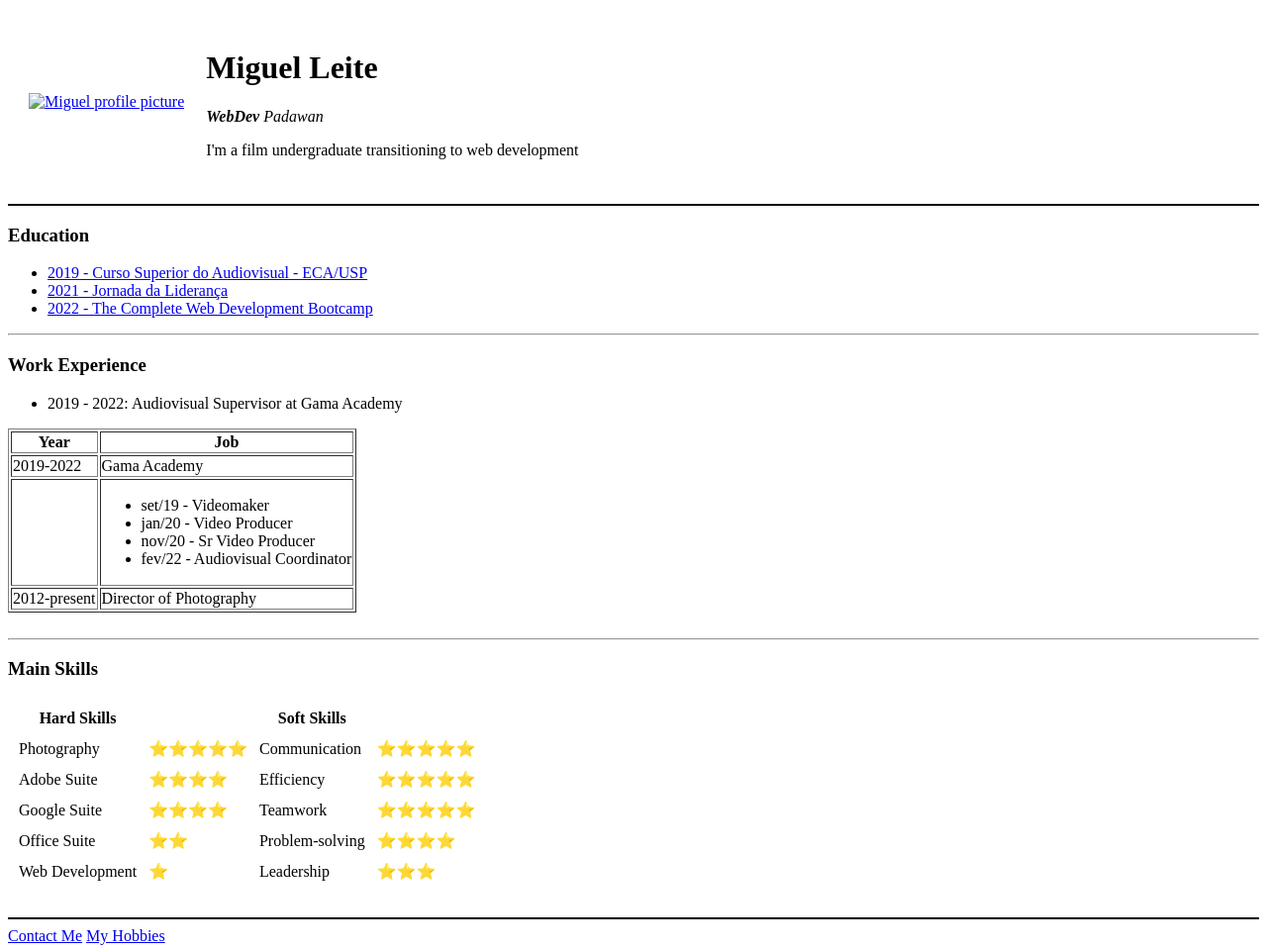
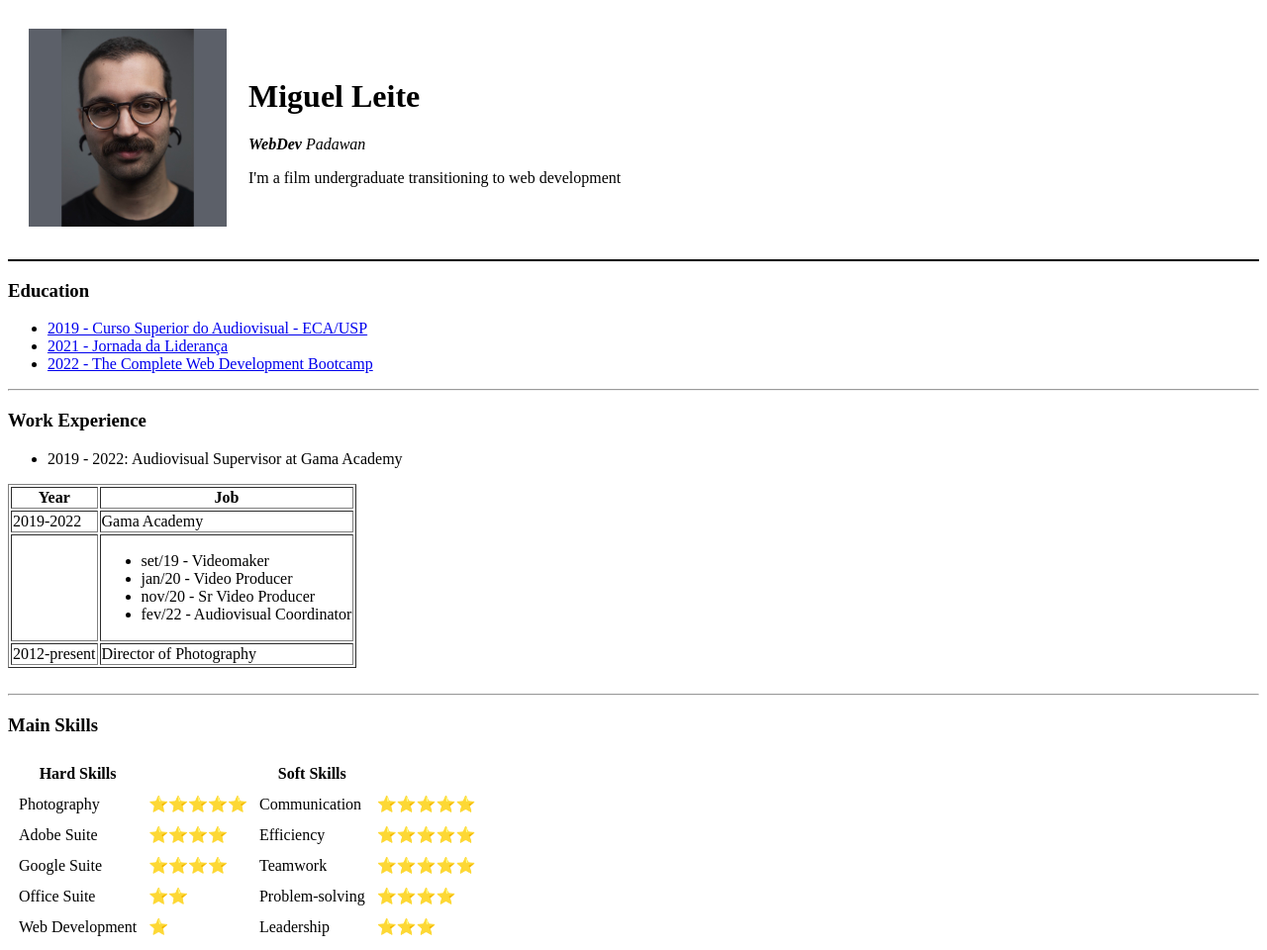
Before and after one commit to miguells1/cv, a plain HTML site: page index.html in a window 1280 px wide. Shown: the top 960 px of the page at 99% size. Drawn offline with Linux system fonts and the light colour scheme.

Commit message:
Update index.html

```diff
--- a/index.html
+++ b/index.html
@@ -10,7 +10,7 @@
   <table cellspacing="20px">
     <tr>
       <td>
-        <a href="https://www.linkedin.com/in/miguells1/" target="_blank"><img src="images/miguel.jpeg"
+        <a href="https://www.linkedin.com/in/miguells1/" target="_blank"><img src="miguel.jpeg"
             style="width: 200px;height: 200px;" alt="Miguel profile picture"></a>
       </td>
       <td>
```
